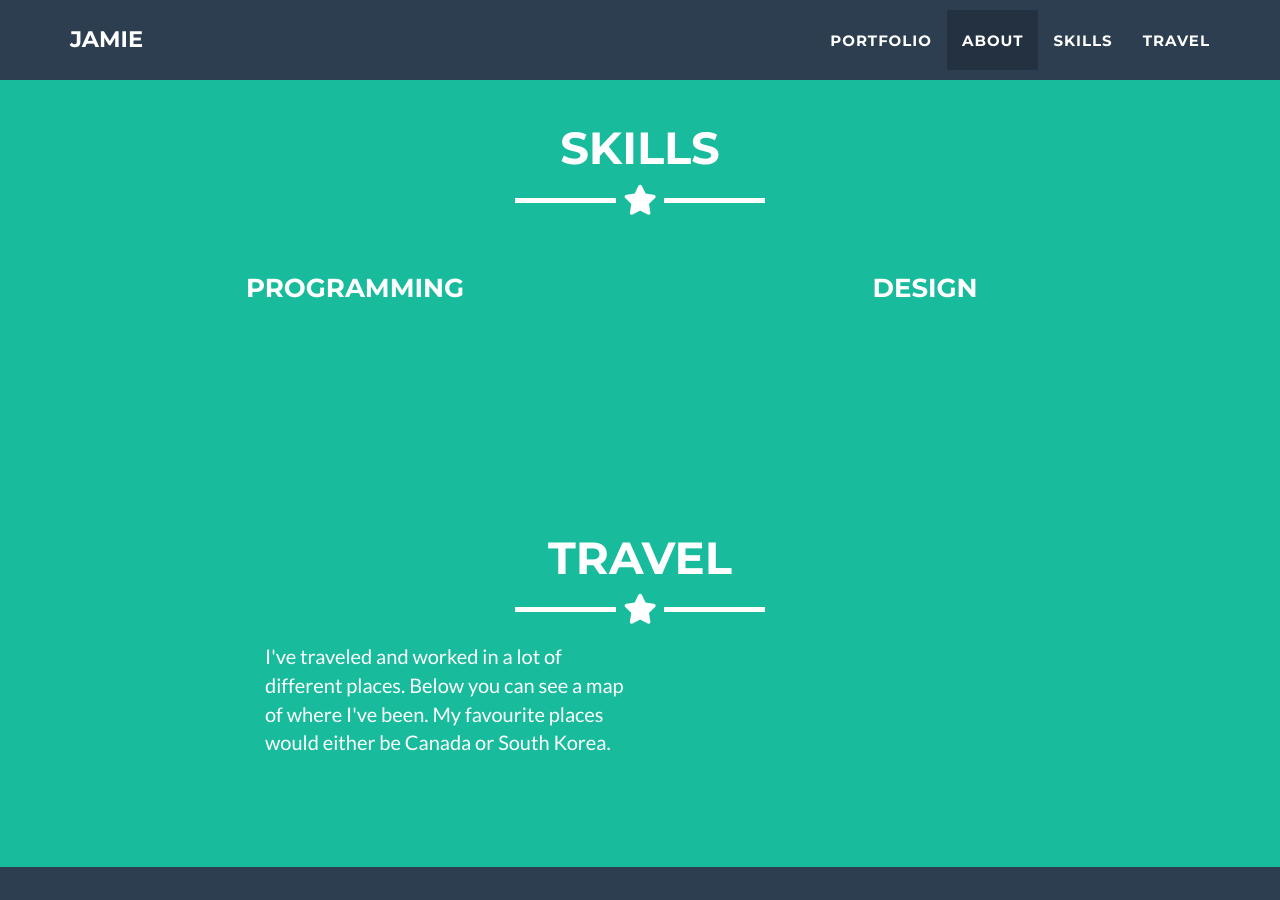
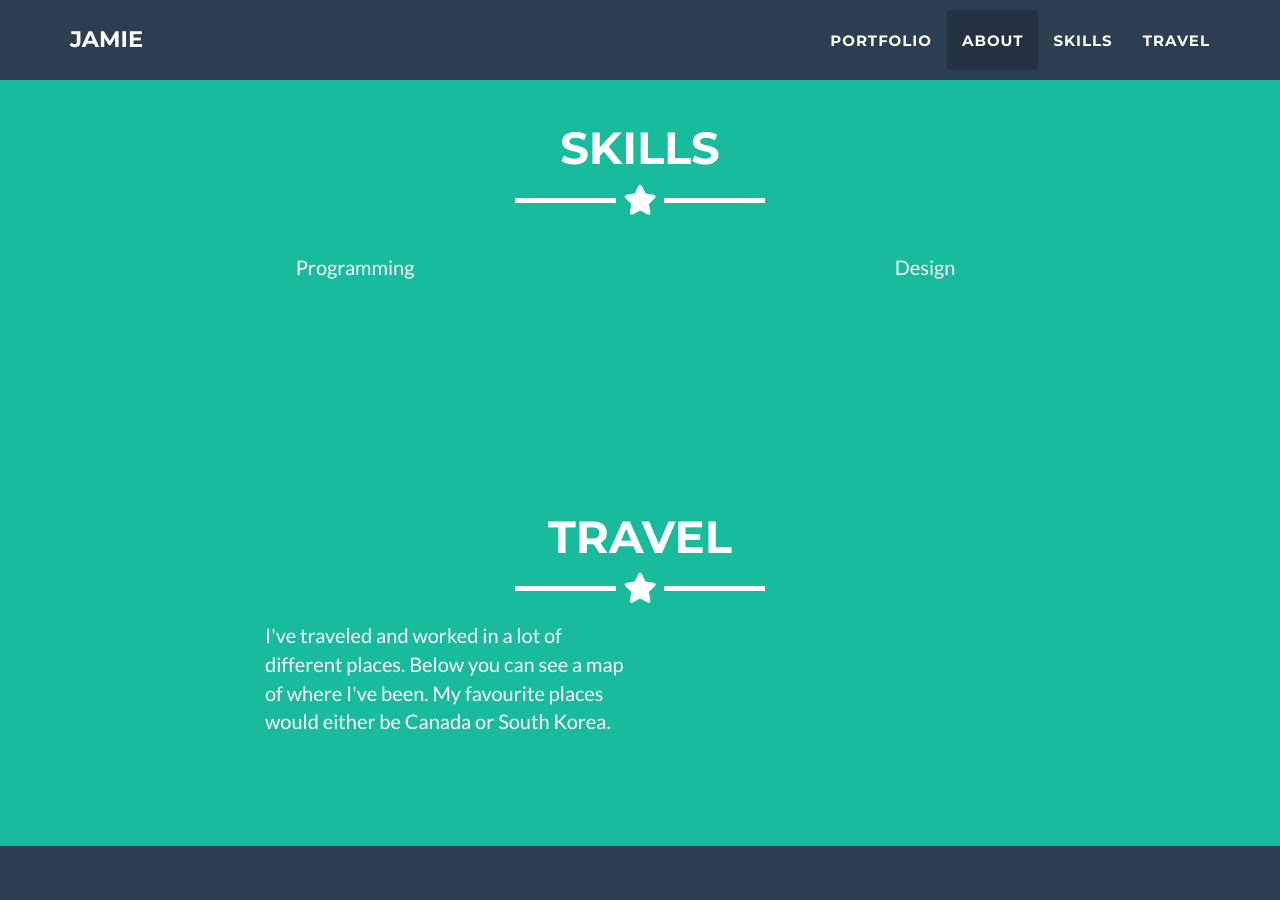
Before and after one commit to jamiedumayne/jamiedumayne.github.io, a Jekyll site: the page built from _posts/2014-07-18-project-1.markdown, in a window 1280 px wide and 900 px high, scrolled down 2254 px. Built offline with Jekyll 4.4.1, drawn with Linux system fonts in a browser that asks for light colours.

```diff
--- a/_includes/skills.html
+++ b/_includes/skills.html
@@ -9,10 +9,10 @@
     </div>
     <div class="float-container">
       <div class="float-child">
-        <h3>Programming</h3>
+        <p>Programming</p>
       </div>
       <div class="float-child">
-        <h3>Design</h3>
+        <p>Design</p>
       </div>
     </div>
   </div>
```
